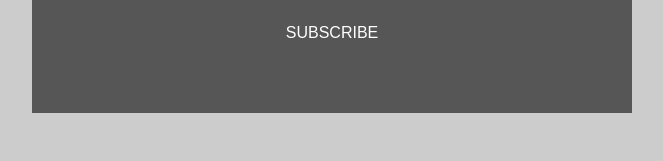
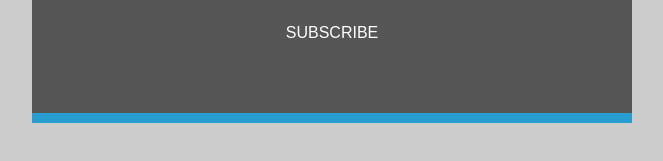
Before and after one commit to itsmeZoha/Email-Template-Design-1, a plain HTML site: page index.html in a window 1280 px wide. Shown: the part 1616-1777 px from the top of the page, without its empty margins (308-971 px from the left). Drawn offline with Linux system fonts and the light colour scheme.

Commit message:
Update index.html

```diff
--- a/index.html
+++ b/index.html
@@ -400,7 +400,10 @@
                 </td>
               </tr>
 			  <tr>
-
+				<!-- BLUE BORDER -->
+        <tr>
+          <td height="10" style="background-color: #289dcf;"></td>
+          </tr>
       </table>
     </center>
   </body>
```
